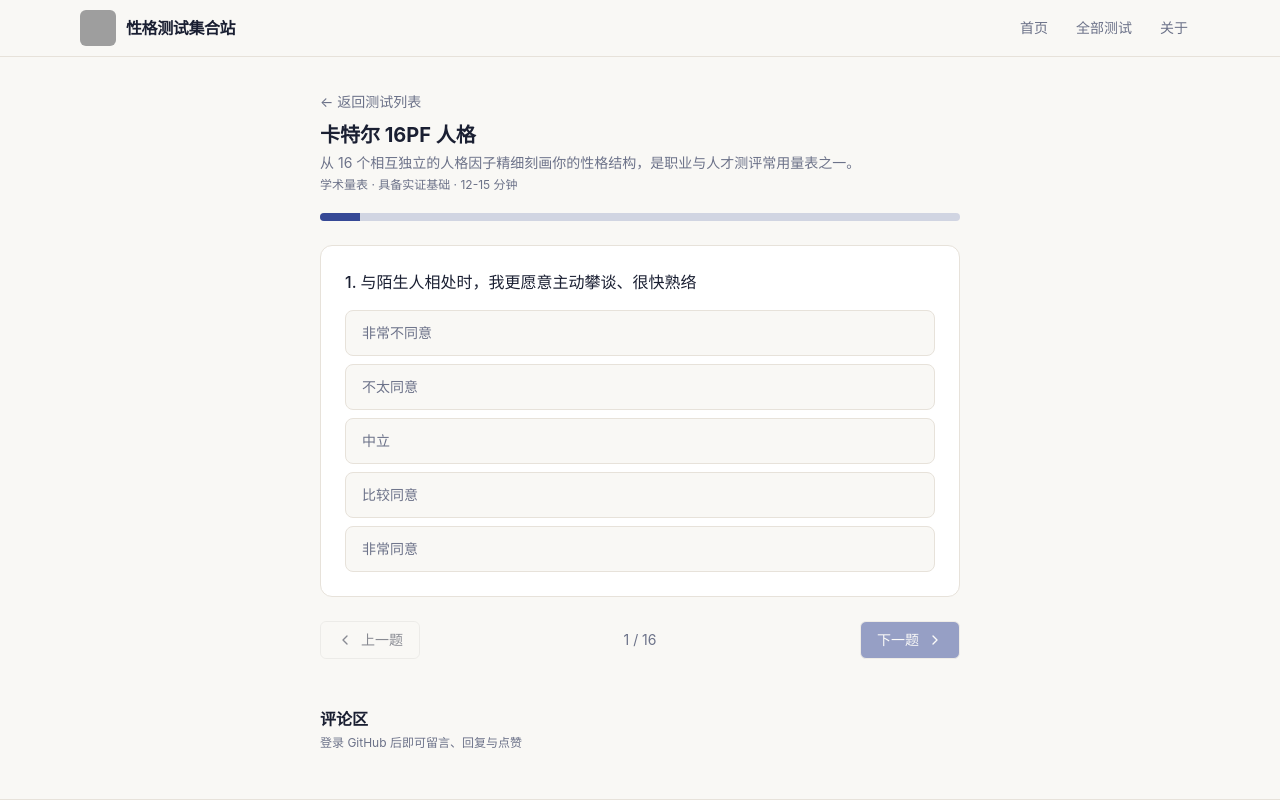
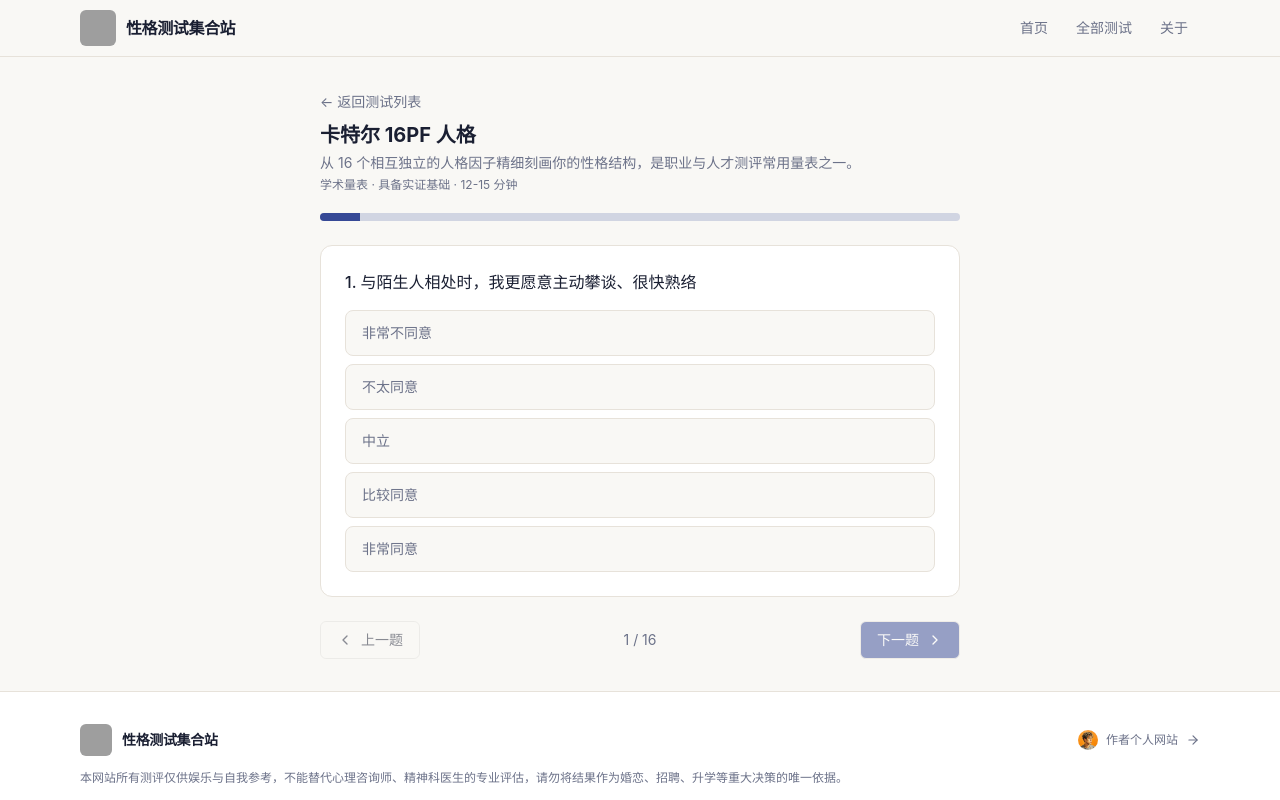
Before and after one commit to SolYoung-Ai/TypeAll, a React (Vite) app: page /test/16pf in a window 1280 px wide. Shown: the top 800 px of the page. Built offline with nearby package versions, Linux system fonts and the light colour scheme; grey boxes are pictures that could not be loaded.

Commit message:
remove comment section

```diff
--- a/src/pages/TestPage/TestPage.tsx
+++ b/src/pages/TestPage/TestPage.tsx
@@ -5,7 +5,6 @@ import { Button } from '@/components/ui/button';
 import { Progress } from '@/components/ui/progress';
 import { toast } from 'sonner';
 import { saveAttempt } from '@/lib/history';
-import CommentSection from '@/components/CommentSection';
 import { ChevronLeft, ChevronRight, Check } from 'lucide-react';
 import type { IOption } from '@/data/types';
 import { cn } from '@/lib/utils';
@@ -112,8 +111,6 @@ export default function TestPage() {
           </Button>
         )}
       </div>
-
-      <CommentSection />
     </div>
   );
 }
```
